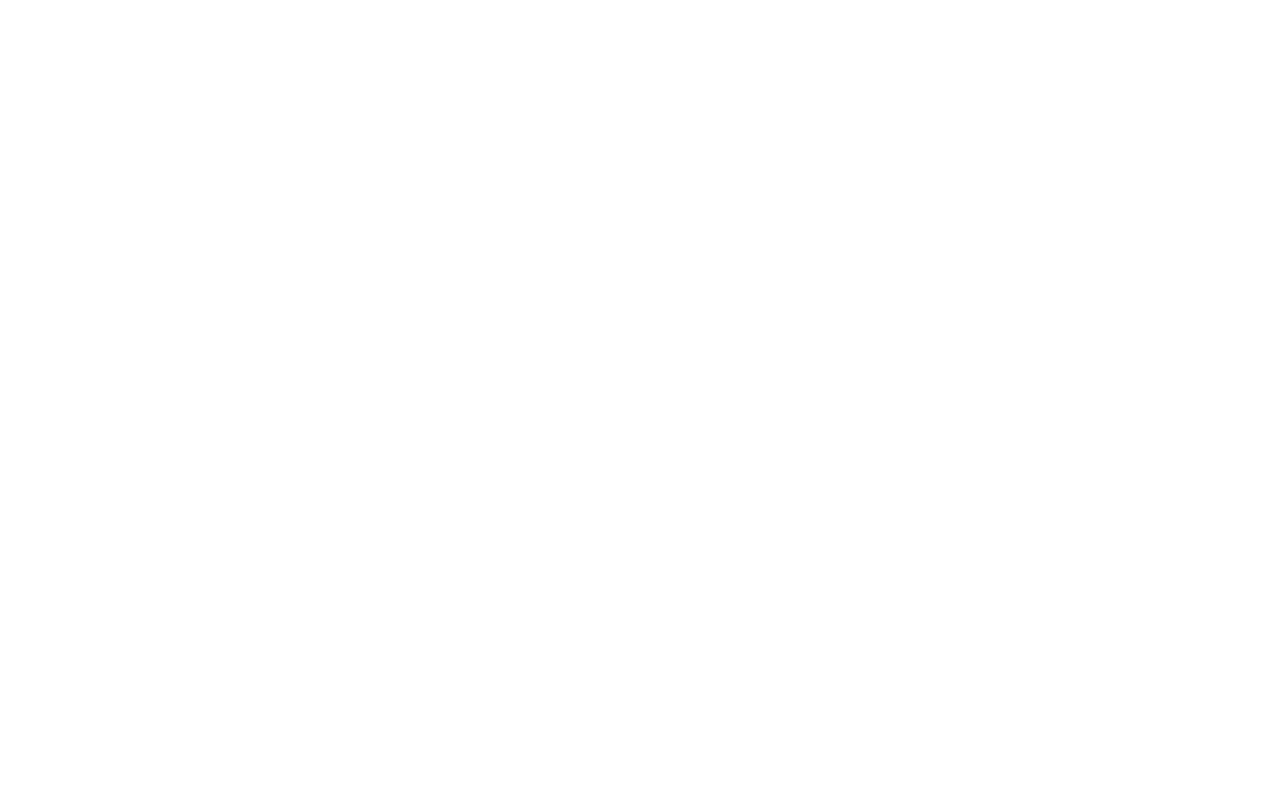
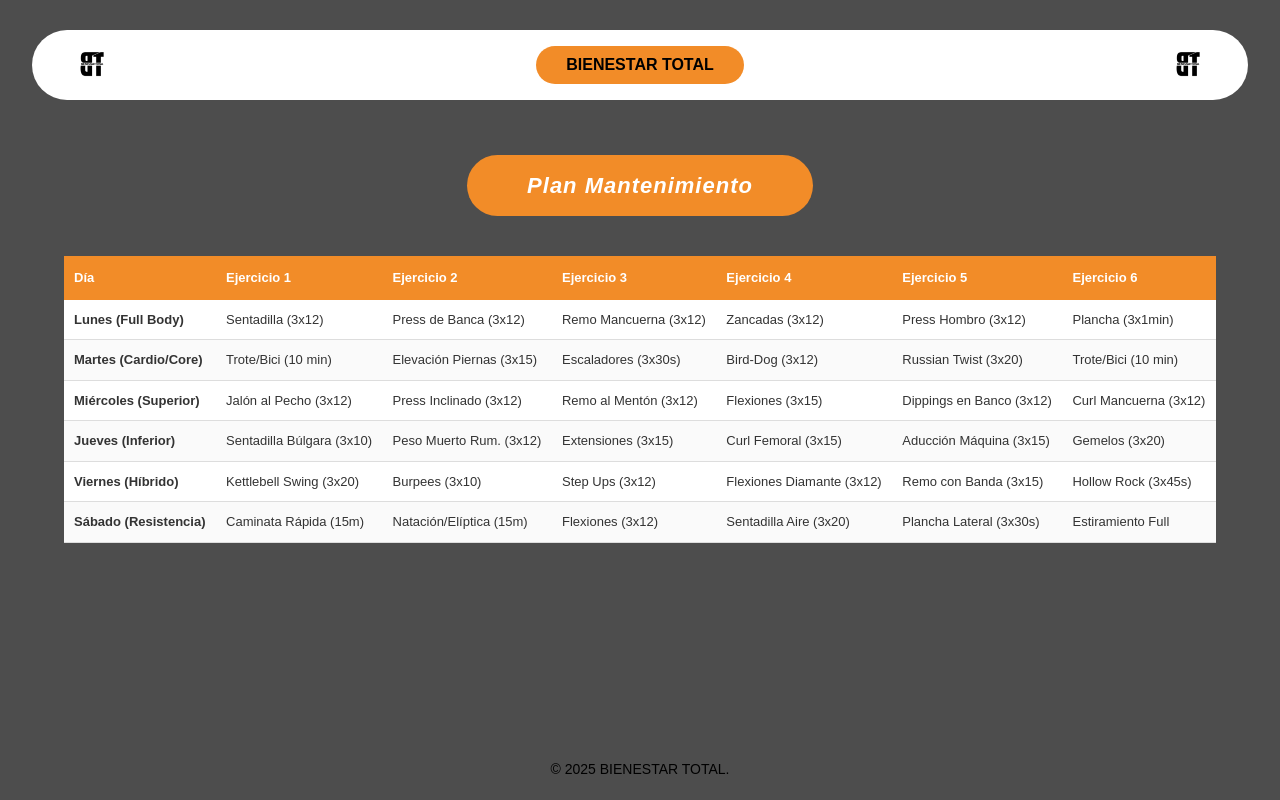
Before and after one commit to SalomeCadavid/bienestar__frontend, a React app: page /rutina-mantenimiento in a window 1280 px wide. Before the commit this address had no page. Built offline with nearby package versions, Linux system fonts and the light colour scheme; the HTML template or start-up script is replaced by a standard one.

Commit message:
rutina mantenimiento

```diff
--- a/src/App.jsx
+++ b/src/App.jsx
@@ -16,6 +16,7 @@
 import PasarelaPagos from "./pages/PasarelaPagos";
 import AdminUsuarios from "./pages/AdminUsuarios";
 import PasarelaProductos from "./pages/PasarelaProductos";
+import RutinaMantenimiento from "./pages/RutinaMantenimiento";
 
 /* PLANES */
 import PlanAumentoMasa from "./pages/PlanAumentoMasa";
@@ -149,6 +150,12 @@
           }
           />
 
+          <Route path="/rutina-mantenimiento"
+          element={
+          <RutinaMantenimiento />
+          }
+          />
+
         </Routes>
       </BrowserRouter>
     </AuthProvider>
--- a/src/pages/PasarelaPagos.jsx
+++ b/src/pages/PasarelaPagos.jsx
@@ -35,6 +35,13 @@
     { id: 4, nombre: "Plan Pérdida de Grasa" },
     { id: 5, nombre: "Plan Control Intensivo" },
   ];
+
+  const rutasPlanes = {
+    2: "/rutina-aumento-masa",
+    3: "/rutina-mantenimiento",
+    4: "/rutina-perdida-grasa",
+    5: "/rutina-control-intensivo",
+  };
 
   useEffect(() => {
     if (producto_id) {
@@ -125,7 +132,8 @@
         productos: [{ producto_id: Number(planSeleccionado), cantidad: 1 }]
       });
       alert("¡Pago exitoso! Plan adquirido correctamente.");
-      navigate("/");
+      const ruta = rutasPlanes[Number(planSeleccionado)] || "/";
+      navigate(ruta);
     } catch (error) {
       console.log(error.response?.data);
       alert(error.response?.data?.message || "Error al procesar el pago");
@@ -137,7 +145,6 @@
   return (
     <div className="pasarela-container">
 
-      {/* Header */}
       <div className="pasarela-header">
         <img src={logo} alt="logo" className="pasarela-logo" />
         <button className="pasarela-btn-home" onClick={() => navigate("/")}>
@@ -146,15 +153,12 @@
         <img src={logo} alt="logo" className="pasarela-logo" />
       </div>
 
-      {/* Título */}
       <div className="pasarela-titulo-badge">
         PASARELA DE PAGOS
       </div>
 
-      {/* Card */}
       <div className="pasarela-card">
 
-        {/* Precio y nombre */}
         {precioProducto && (
           <div style={{ textAlign: "center", marginBottom: 4 }}>
             <p style={{ margin: 0, fontWeight: "bold", fontSize: 13 }}>
@@ -166,7 +170,6 @@
           </div>
         )}
 
-        {/* Tabs */}
         <div className="pasarela-tabs">
           <button
             className={`pasarela-tab ${metodo === "tarjeta" ? "activo" : ""}`}
@@ -182,43 +185,23 @@
           </button>
         </div>
 
-        {/* Formulario Tarjeta */}
         {metodo === "tarjeta" && (
           <div className="pasarela-form">
-            <input
-              className="pasarela-input"
-              placeholder="NÚMERO DE TARJETA"
-              maxLength={16}
-              value={numeroTarjeta}
-              onChange={(e) => setNumeroTarjeta(e.target.value)}
-            />
-            <input
-              className="pasarela-input"
-              placeholder="NOMBRE DEL TITULAR"
-              value={titular}
-              onChange={(e) => setTitular(e.target.value)}
-            />
+            <input className="pasarela-input" placeholder="NÚMERO DE TARJETA"
+              maxLength={16} value={numeroTarjeta}
+              onChange={(e) => setNumeroTarjeta(e.target.value)} />
+            <input className="pasarela-input" placeholder="NOMBRE DEL TITULAR"
+              value={titular} onChange={(e) => setTitular(e.target.value)} />
             <div className="pasarela-row">
-              <input
-                className="pasarela-input"
-                placeholder="MM/AA"
-                maxLength={5}
-                value={fecha}
-                onChange={(e) => setFecha(e.target.value)}
-              />
-              <input
-                className="pasarela-input"
-                placeholder="CVV"
-                maxLength={3}
-                value={cvv}
-                onChange={(e) => setCvv(e.target.value)}
-              />
+              <input className="pasarela-input" placeholder="MM/AA"
+                maxLength={5} value={fecha}
+                onChange={(e) => setFecha(e.target.value)} />
+              <input className="pasarela-input" placeholder="CVV"
+                maxLength={3} value={cvv}
+                onChange={(e) => setCvv(e.target.value)} />
             </div>
-            <select
-              className="pasarela-select"
-              value={plan}
-              onChange={(e) => handlePlanChange(e.target.value)}
-            >
+            <select className="pasarela-select" value={plan}
+              onChange={(e) => handlePlanChange(e.target.value)}>
               <option value="">SELECCIONAR PLAN</option>
               {planes.map((p) => (
                 <option key={p.id} value={p.id}>{p.nombre}</option>
@@ -227,21 +210,13 @@
           </div>
         )}
 
-        {/* Formulario Nequi */}
         {metodo === "nequi" && (
           <div className="pasarela-form">
-            <input
-              className="pasarela-input"
-              placeholder="NÚMERO DE CELULAR"
-              maxLength={10}
-              value={celular}
-              onChange={(e) => setCelular(e.target.value)}
-            />
-            <select
-              className="pasarela-select"
-              value={planNequi}
-              onChange={(e) => handlePlanNequiChange(e.target.value)}
-            >
+            <input className="pasarela-input" placeholder="NÚMERO DE CELULAR"
+              maxLength={10} value={celular}
+              onChange={(e) => setCelular(e.target.value)} />
+            <select className="pasarela-select" value={planNequi}
+              onChange={(e) => handlePlanNequiChange(e.target.value)}>
               <option value="">SELECCIONAR PLAN</option>
               {planes.map((p) => (
                 <option key={p.id} value={p.id}>{p.nombre}</option>
@@ -250,11 +225,7 @@
           </div>
         )}
 
-        <button
-          className="pasarela-btn-pagar"
-          onClick={pagar}
-          disabled={loading}
-        >
+        <button className="pasarela-btn-pagar" onClick={pagar} disabled={loading}>
           {loading ? "PROCESANDO..." : "PAGAR"}
         </button>
 
--- /dev/null
+++ b/src/pages/RutinaMantenimiento.css
@@ -0,0 +1,56 @@
+.rutina-badge {
+  margin-top: 30px;
+  background-color: #f28c28;
+  color: white;
+  font-weight: bold;
+  font-style: italic;
+  border-radius: 40px;
+  padding: 14px 60px;
+  font-size: 22px;
+  letter-spacing: 1px;
+}
+
+.rutina-tabla-wrapper {
+  margin-top: 40px;
+  width: 90%;
+  overflow-x: auto;
+  margin-bottom: 40px;
+}
+
+.rutina-tabla {
+  width: 100%;
+  border-collapse: collapse;
+  background-color: white;
+  font-size: 13px;
+}
+
+.rutina-tabla th {
+  background-color: #f28c28;
+  color: white;
+  padding: 12px 10px;
+  text-align: left;
+  font-weight: bold;
+}
+
+.rutina-tabla td {
+  padding: 10px;
+  border-bottom: 1px solid #ddd;
+  color: #333;
+}
+
+.rutina-tabla tr:nth-child(even) td {
+  background-color: #fafafa;
+}
+
+.rutina-tabla tr:hover td {
+  background-color: #fff3e0;
+}
+
+@media (max-width: 768px) {
+  .rutina-badge {
+    font-size: 16px;
+    padding: 10px 30px;
+  }
+  .rutina-tabla { font-size: 11px; }
+  .rutina-tabla th, .rutina-tabla td { padding: 7px 6px; }
+}
--- /dev/null
+++ b/src/pages/RutinaMantenimiento.jsx
@@ -0,0 +1,89 @@
+import { useNavigate } from "react-router-dom";
+import logo from "../assets/TB.png";
+import "./Planes.css";
+import "./RutinaMantenimiento.css";
+
+function RutinaMantenimiento() {
+
+  const navigate = useNavigate();
+
+  const rutina = [
+    {
+      dia: "Lunes (Full Body)",
+      ejercicios: ["Sentadilla (3x12)", "Press de Banca (3x12)", "Remo Mancuerna (3x12)", "Zancadas (3x12)", "Press Hombro (3x12)", "Plancha (3x1min)"]
+    },
+    {
+      dia: "Martes (Cardio/Core)",
+      ejercicios: ["Trote/Bici (10 min)", "Elevación Piernas (3x15)", "Escaladores (3x30s)", "Bird-Dog (3x12)", "Russian Twist (3x20)", "Trote/Bici (10 min)"]
+    },
+    {
+      dia: "Miércoles (Superior)",
+      ejercicios: ["Jalón al Pecho (3x12)", "Press Inclinado (3x12)", "Remo al Mentón (3x12)", "Flexiones (3x15)", "Dippings en Banco (3x12)", "Curl Mancuerna (3x12)"]
+    },
+    {
+      dia: "Jueves (Inferior)",
+      ejercicios: ["Sentadilla Búlgara (3x10)", "Peso Muerto Rum. (3x12)", "Extensiones (3x15)", "Curl Femoral (3x15)", "Aducción Máquina (3x15)", "Gemelos (3x20)"]
+    },
+    {
+      dia: "Viernes (Híbrido)",
+      ejercicios: ["Kettlebell Swing (3x20)", "Burpees (3x10)", "Step Ups (3x12)", "Flexiones Diamante (3x12)", "Remo con Banda (3x15)", "Hollow Rock (3x45s)"]
+    },
+    {
+      dia: "Sábado (Resistencia)",
+      ejercicios: ["Caminata Rápida (15m)", "Natación/Elíptica (15m)", "Flexiones (3x12)", "Sentadilla Aire (3x20)", "Plancha Lateral (3x30s)", "Estiramiento Full"]
+    },
+  ];
+
+  return (
+    <div className="planes-container">
+
+      {/* Header */}
+      <div className="header">
+        <img src={logo} alt="logo" className="logo" />
+        <button className="btn-header" onClick={() => navigate("/")}>
+          BIENESTAR TOTAL
+        </button>
+        <img src={logo} alt="logo" className="logo" />
+      </div>
+
+      {/* Badge título */}
+      <div className="rutina-badge">
+        Plan Mantenimiento
+      </div>
+
+      {/* Tabla */}
+      <div className="rutina-tabla-wrapper">
+        <table className="rutina-tabla">
+          <thead>
+            <tr>
+              <th>Día</th>
+              <th>Ejercicio 1</th>
+              <th>Ejercicio 2</th>
+              <th>Ejercicio 3</th>
+              <th>Ejercicio 4</th>
+              <th>Ejercicio 5</th>
+              <th>Ejercicio 6</th>
+            </tr>
+          </thead>
+          <tbody>
+            {rutina.map((fila, i) => (
+              <tr key={i}>
+                <td><b>{fila.dia}</b></td>
+                {fila.ejercicios.map((ej, j) => (
+                  <td key={j}>{ej}</td>
+                ))}
+              </tr>
+            ))}
+          </tbody>
+        </table>
+      </div>
+
+      <footer style={{ marginTop: "auto", paddingBottom: "20px" }}>
+        © 2025 BIENESTAR TOTAL.
+      </footer>
+
+    </div>
+  );
+}
+
+export default RutinaMantenimiento;
```
